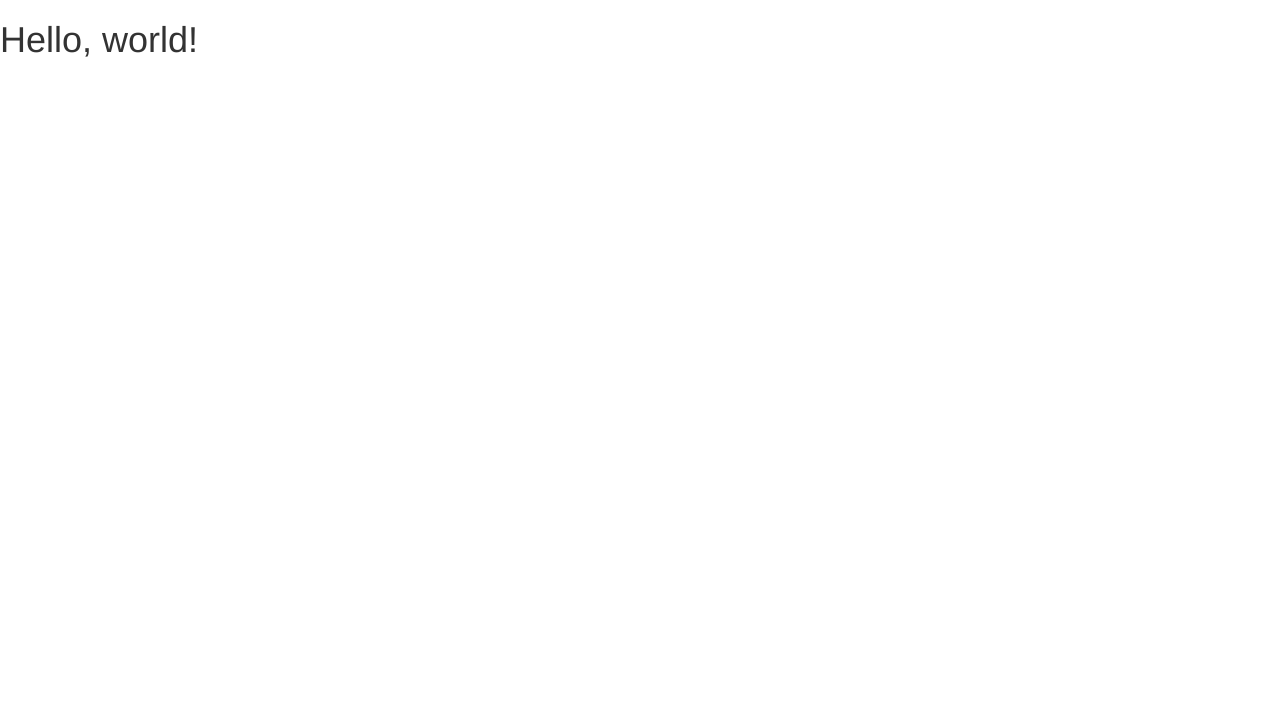
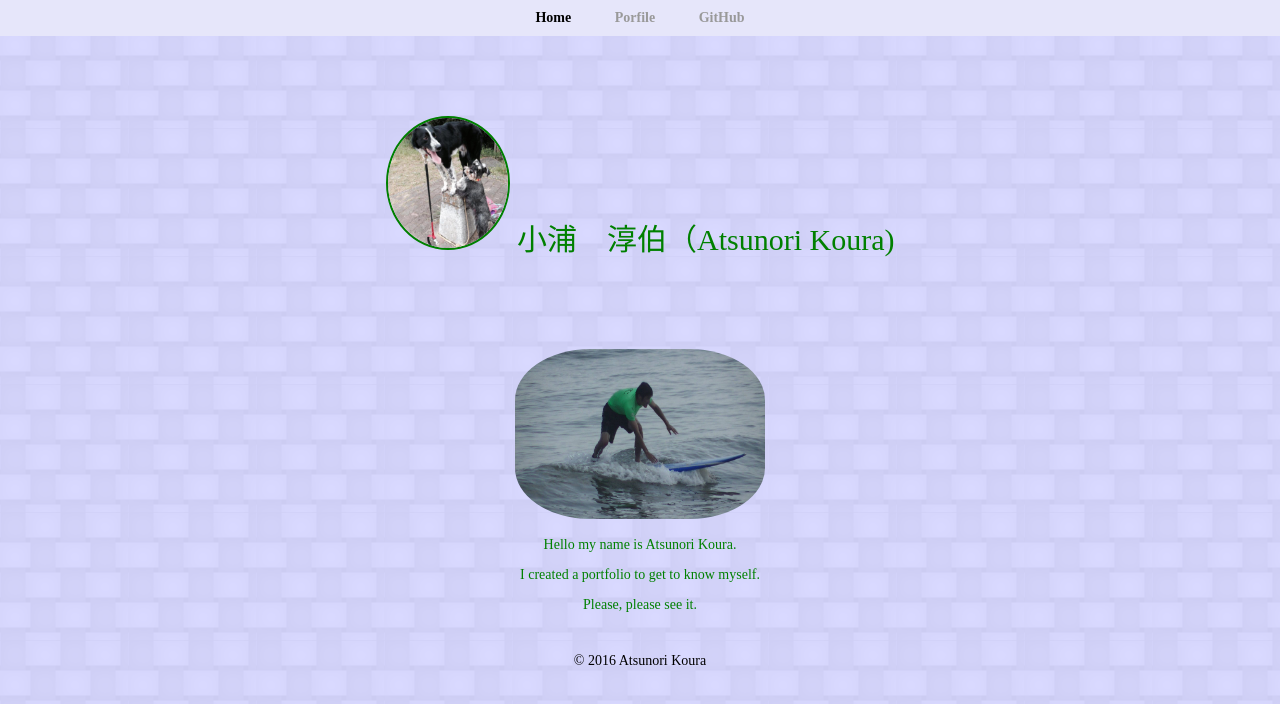
Before and after one commit to KouraAtsunori/KouraAtsunori.github.io, a plain HTML site: page index.html in a window 1280 px wide. Drawn offline with nearby package versions, Linux system fonts and the light colour scheme.

Commit message:
20161129

```diff
--- a/index.html
+++ b/index.html
@@ -1,18 +1,34 @@
-<!DOCTIYPE HTML>
-<html lang="jp">
-  <head>
-    <meta charset="utf-8">
-    <meta http-equiv="X-UA-Compatible" content="IE=edge">
-    <meta name="viewport" content="width=device-width, initial-scale=1">
-    <title>Bootstrap Sample</title>
-    <!-- BootstrapのCSS読み込み -->
-    <link rel="stylesheet" href="//maxcdn.bootstrapcdn.com/bootstrap/3.3.5/css/bootstrap.min.css">
-    <!-- jQuery読み込み -->
-    <script src="//ajax.googleapis.com/ajax/libs/jquery/1.11.3/jquery.min.js"></script>
-    <!-- BootstrapのJS読み込み -->
-    <script src="//maxcdn.bootstrapcdn.com/bootstrap/3.3.5/js/bootstrap.min.js"></script>
-  </head>
-  <body>
-    <h1>Hello, world!</h1>
-  </body>
+<!DOCTYPE html>
+<html lang="ja">
+    <head>
+        <meta charset="utf-8">
+        <title>My　Portfolio</title>
+        <meta name="description" content="Koura's profile" >
+        <link rel="stylesheet" href="./port.css">
+    </head>
+    <body>
+        <header>
+            <nav>
+                <ul>
+                    <li><a href="port_home.html" class="selected">Home</a></li>
+                    <li><a href="port_profile.html">Porfile</a></li>
+                    <li><a href="https://github.com/KouraAtsunori">GitHub</a></li>
+                </ul>
+            </nav>
+        <div id="logo">
+            <p>
+                <img src="images/port_top.jpg" alt="" width="130" height="130">
+            小浦　淳伯（Atsunori Koura)</p>
+        </div>
+        </header>
+        <div class="port_block" id="logo_body">
+                <img src="images/back_pr.jpg" alt="バック画層" width="250" height="170">
+                <p>Hello my name is Atsunori Koura.</p>
+                <p>I created a portfolio to get to know myself.</p>
+                <p>Please, please see it.</p>
+        </div>
+        <footer id="footer">
+                <p>&copy; 2016 Atsunori Koura</p>
+        </footer>
+    </body>
 </html>
--- /dev/null
+++ b/port.css
@@ -0,0 +1,81 @@
+/* 20161128 オリジナルポートフォリオページページ
+　スタイルシート */
+
+/* body関連のスタイル*/
+body {
+    background-image: url("images/port_bg.gif");
+    padding-bottom: 100px;
+    font-size: 14px;
+    margin: 0 0 0 0;
+    padding: 0 0 0 0;
+}
+
+
+
+/* header関連のスタイル */
+nav {
+    margin: 0 0 30px 0;
+    padding: 10px 0;
+    text-align: center;
+    background: #e6e6fa;
+}
+
+nav ul{
+    margin: 0 10px;
+    padding: 0;
+}
+
+nav ul li{
+    margin: 0 20px;
+    display: inline-block;
+}
+
+nav ul li a{
+    text-decoration: none;
+    color: #999;
+    font-weight: bold;
+}
+
+nav h1 {
+    text-align: center;
+}
+
+nav ul li a.selected{
+    color: #000;
+}
+
+#logo {
+    padding: 20px 0;
+    text-align: center;
+}
+
+#logo p {
+    color: #008000;
+    vertical-align: middle;
+    font-size: 30px;
+}
+
+#logo img {
+    max-width: 120px;
+    border: 2px solid #008000;
+    border-radius: 100%;
+}
+
+/* select関連のスタイル */
+.port_block {
+    text-align: center;
+    margin: 40px;
+
+}
+
+#logo_body img {
+    border-radius: 30%;
+}
+
+#logo_body p {
+    color: #008000;
+}
+
+footer {
+    text-align: center;
+}
```
Also changed, not shown: port_profile.html (added, +91 -0 lines), images/back_pr.jpg (added), images/port_bg.gif (added), images/port_top.jpg (added), images/profile.jpg (added).
